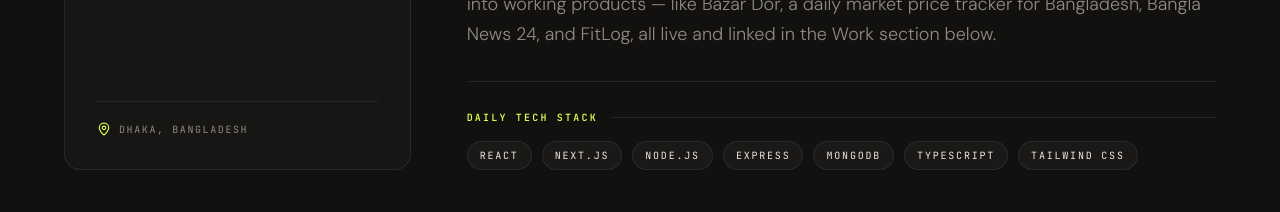
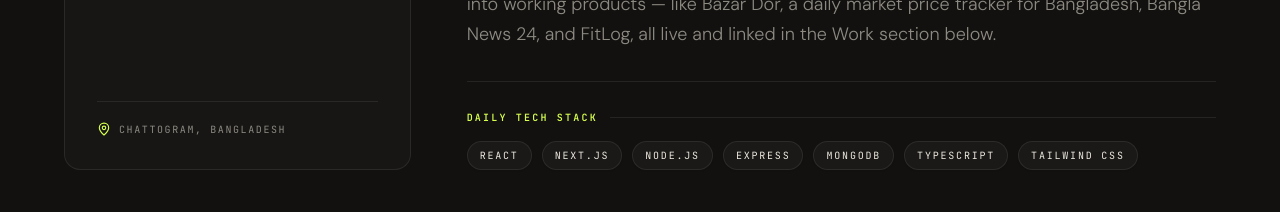
Before and after one commit to NurulAlam0/protfolio-website, a React (Vite) app: page / in a window 1280 px wide. Shown: the part 1340-1552 px from the top of the page. Built offline with nearby package versions, Linux system fonts and the light colour scheme.

Commit message:
Set location to Chattogram (fix pack A10)

```diff
--- a/src/data/personal.ts
+++ b/src/data/personal.ts
@@ -40,7 +40,7 @@ export const personalData: PersonalInfo = {
   ],
   email: "md2023siyam@gmail.com",
   phone: "+880 18756-30734",
-  location: "DHAKA, BANGLADESH",
+  location: "CHATTOGRAM, BANGLADESH",
   resumeUrl: "/Nurul_Alam_Resume.pdf",
   socials: [
     { name: "GITHUB", label: "GITHUB", url: "https://github.com/NurulAlam0" },
```
